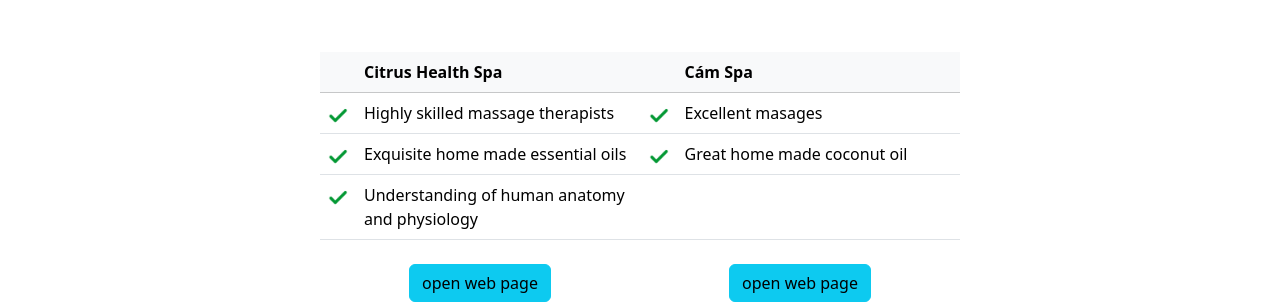
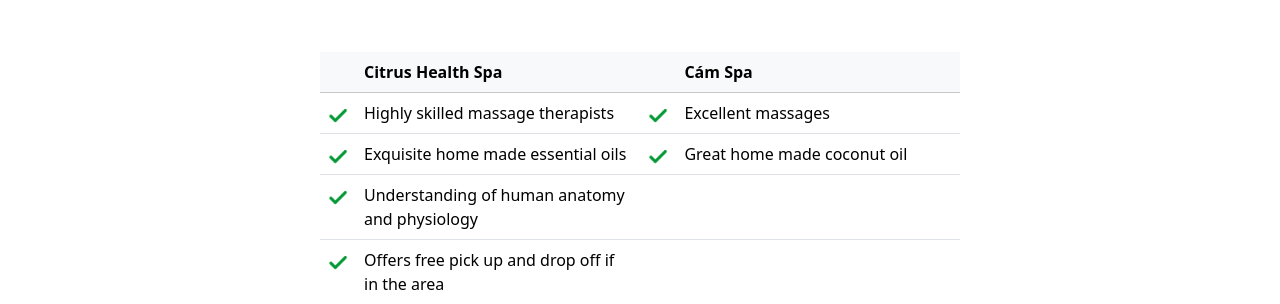
Before and after one commit to joachimneumann/BestSpaInHoiAn, a plain HTML site: page Citrus_vs_Cam Spa.html in a window 1280 px wide. Shown: the part 497-801 px from the top of the page. Drawn offline with nearby package versions, Linux system fonts and the light colour scheme.

Commit message:
new deployment

```diff
--- a/Citrus_vs_Cam Spa.html
+++ b/Citrus_vs_Cam Spa.html
@@ -36,7 +36,7 @@
                             <td><img height="20" src="assets/good.png"/></td>
                             <td>Highly skilled massage therapists</td>
                             <td><img height="20" src="assets/good.png"/></td>
-                            <td>Excellent masages</td>
+                            <td>Excellent massages</td>
                         </tr>
                         <tr>
                             <td><img height="20" src="assets/good.png"/></td>
@@ -47,6 +47,12 @@
                         <tr>
                             <td><img height="20" src="assets/good.png"/></td>
                             <td>Understanding of human anatomy and physiology</td>
+                            <td></td>
+                            <td></td>
+                        </tr>
+                        <tr>
+                            <td><img height="20" src="assets/good.png"/></td>
+                            <td>Offers free pick up and drop off if in the area</td>
                             <td></td>
                             <td></td>
                         </tr>
```
Also changed, not shown: Citrus_vs_Anantara Spa.html (+2 -2 lines), Citrus_vs_Coral.html (+6 -0 lines), Citrus_vs_Heart of The Earth.html (+2 -2 lines), Citrus_vs_La Spa.html (+6 -0 lines), Citrus_vs_Lavender Spa.html (+2 -2 lines), index.html (+5 -1 lines), naia_vs_Cam Spa.html (+1 -1 lines).
